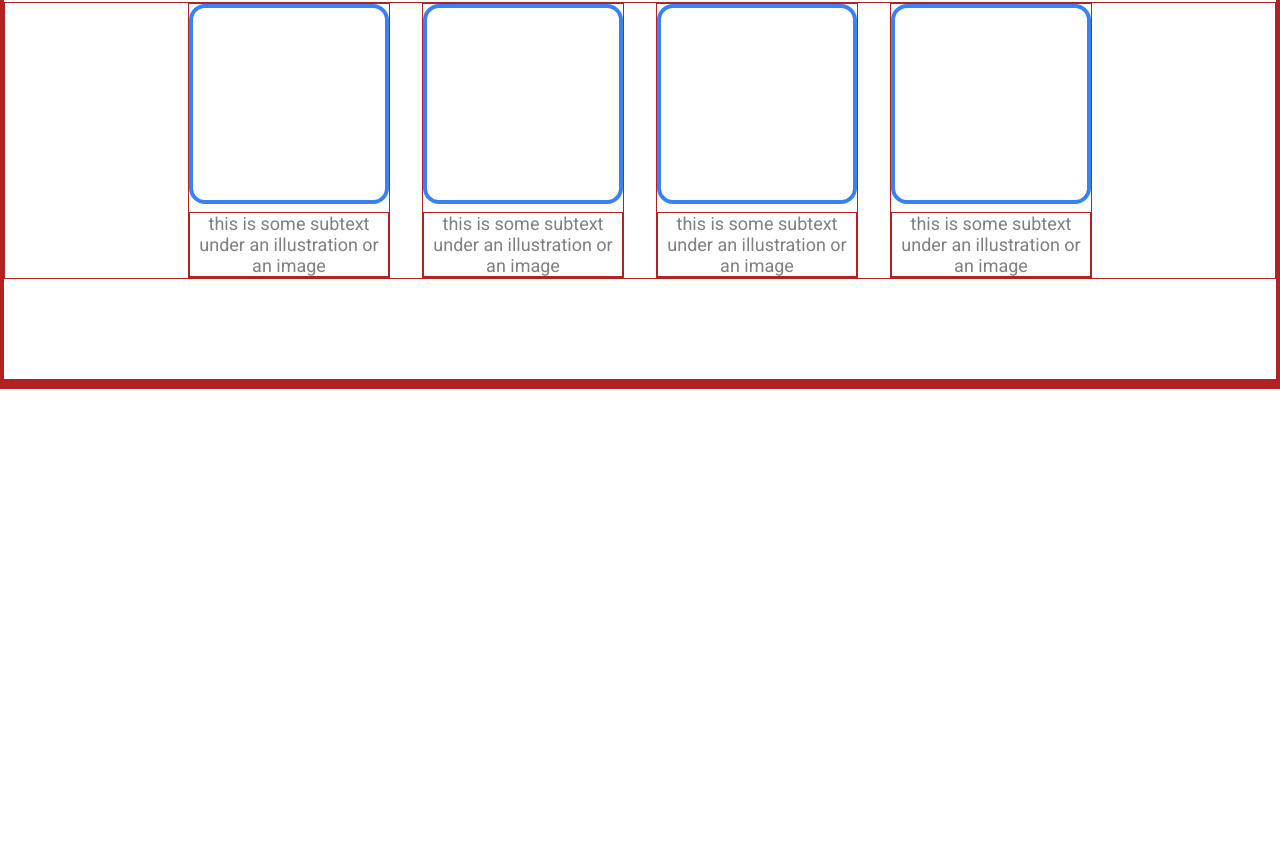
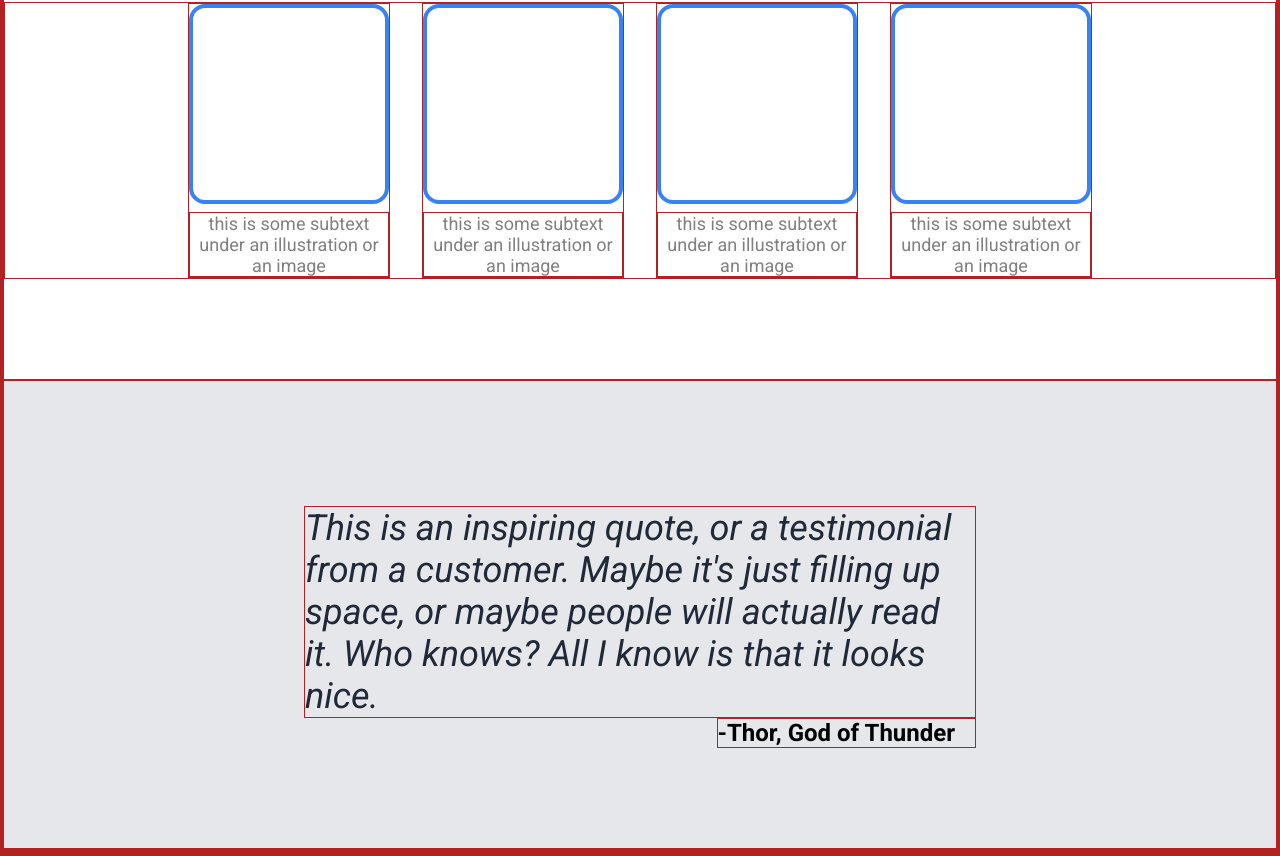
Before and after one commit to kate-wolf/landing-page, a plain HTML site: page index.html in a window 1280 px wide. Shown: the part 630-1486 px from the top of the page. Before the commit the page ends 1019 px from the top, so only its background shows below. Drawn offline with Linux system fonts and the light colour scheme.

Commit message:
Complete section three out of four

```diff
--- a/index.html
+++ b/index.html
@@ -51,7 +51,8 @@
       </div>
     </div>
     <div class="three">
-
+      <p class="quote">This is an inspiring quote, or a testimonial from a customer. Maybe it's just filling up space, or maybe people will actually read it. Who knows? All I know is that it looks nice.</p>
+      <p class="author">-Thor, God of Thunder</p>
     </div>
     <div class="four">
 
--- a/style.css
+++ b/style.css
@@ -49,10 +49,14 @@ ul {
   display: flex;
   justify-content: space-between;
   gap: 32px;
+  flex-shrink: 0;
+
 }
 
 .hero-text, .hero-image {
   flex-basis: 50%;
+  flex-shrink: 0;
+
 }
 
 .hero-main-text {
@@ -108,6 +112,7 @@ button {
   display: flex;
   flex-flow: column;
   flex-basis: 200px;
+  flex-shrink: 0;
 }
 
 .placeholder {
@@ -121,3 +126,31 @@ button {
   color: grey;
   margin: 8px 0 0 0;
 }
+
+
+.three {
+  display: flex;
+  background-color: #E5E7EB;
+  flex-direction: column;
+  align-items: center;
+  justify-content: center;
+  padding: 125px 300px 100px;
+}
+
+.three > p{
+  margin: 0;
+}
+
+.quote {
+  font-size: 36px;
+  font-style: italic;
+  font-weight: 300;
+  color: #1f2937;
+}
+
+.author {
+  align-self: flex-end;
+  font-weight: bold;
+  font-size: 24px;
+  padding-right: 20px;
+}
```
